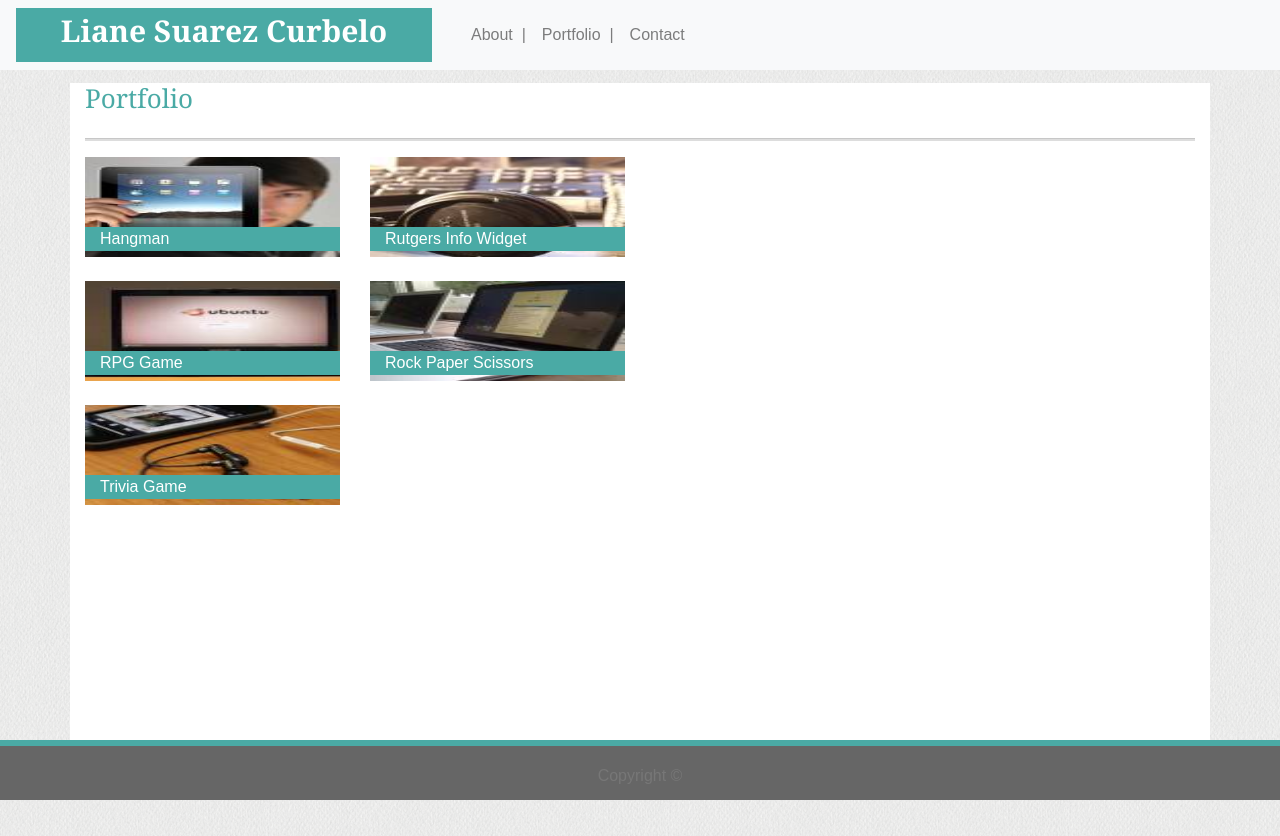
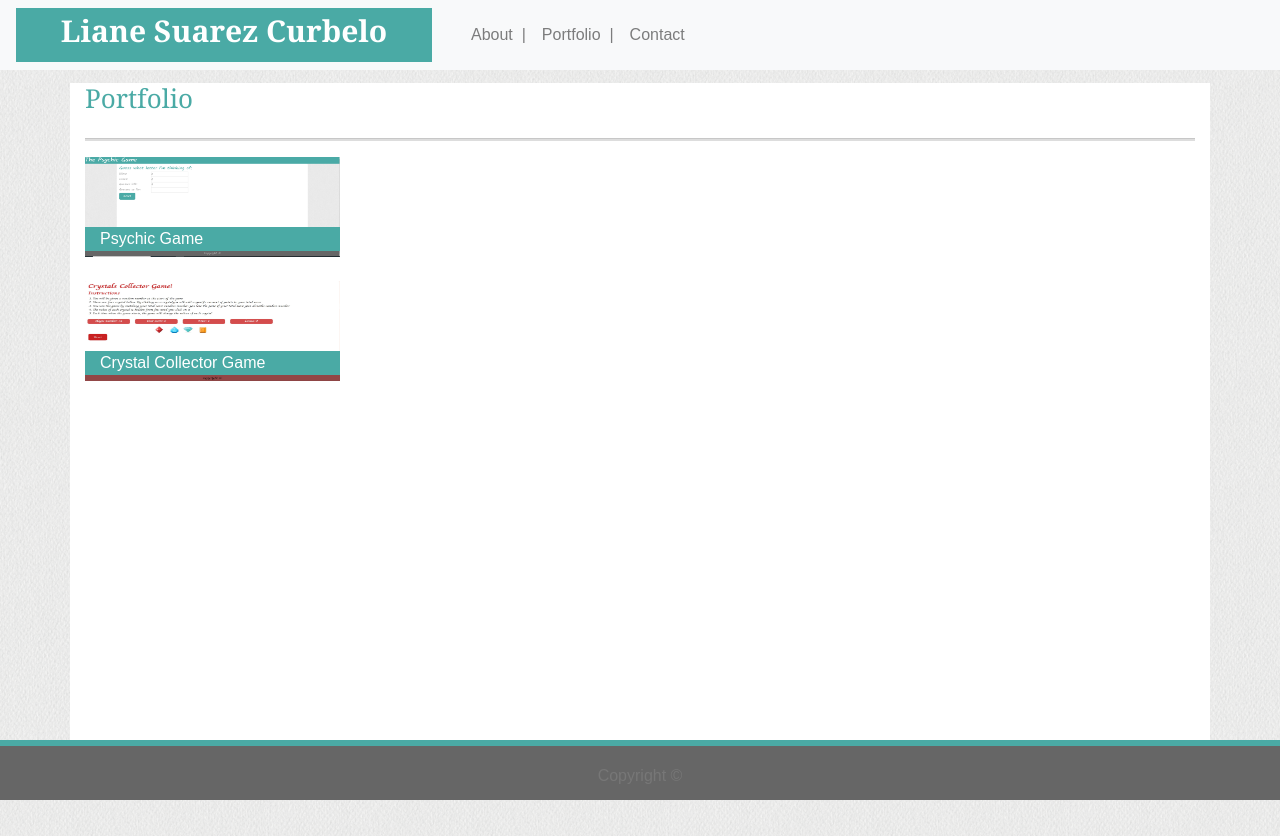
Before and after one commit to liane880218/Bootstrap-Portfolio, a plain HTML site: page portfolio.html in a window 1280 px wide. Shown: the top 836 px of the page. Drawn offline with nearby package versions, Linux system fonts and the light colour scheme.

Commit message:
Uploading changes on portfolio page

```diff
--- a/portfolio.html
+++ b/portfolio.html
@@ -47,21 +47,25 @@
                 <div class="col-md-3">
                     <div class="row">
                         <div class="col-md-12" >
-                            <img src="assets/images/img1.jpg" alt="Hangman">
+                            <a href="https://liane880218.github.io/Psychic-Game/index.html">
+                                <img src="assets/images/Psychic Game.JPG" alt="Psychic Game">
+                            </a>
                             <div class="col-md-12" id="info">
-                                Hangman
+                                Psychic Game
                             </div>
                         </div>
                     </div>
                     <div class="row">
                         <div class="col-md-12" >
-                                <img src="assets/images/img2.jpg" alt="RPG Game">
+                            <a href="https://liane880218.github.io/unit-4-game/index.html">
+                                <img src="assets/images/Crystal Collector Game.JPG" alt="Crystal Collector Game">
+                            </a>
                             <div class="col-md-12" id="info">
-                                RPG Game
+                                Crystal Collector Game
                             </div>
                         </div>
                     </div>
-                    <div class="row">
+                    <!-- <div class="row">
                         <div class="col-md-12" >
                                 <img src="assets/images/img3.jpg" alt="Trivia Game">
                             <div class="col-md-12" id="info">
@@ -91,7 +95,7 @@
                         <div class="col-md-12" >
                         </div>
                     </div>
-                </div>
+                </div>     -->
             </div>
         </section>
         <!-- Sticky footer -->
@@ -108,80 +112,3 @@
         <script src="https://getbootstrap.com/docs/4.1/dist/js/bootstrap.min.js"></script>
     </body>
 </html>
-
-
-<!-- <!DOCTYPE HTML>
-<html lang="en-us">
-    <head>
-        <meta charset="UTF-8">
-        <title>
-            Portfolio
-        </title>
-        <link rel="stylesheet" type="text/css" href="assets/css/style.css">
-    </head>
-    <body>
-        <header class="class_header">
-            <div class="title">
-                <h1>Liane Suarez Curbelo</h1>
-            </div>
-            <nav>
-                <a href="index.html">About</a>&nbsp;|&nbsp;
-                <a href="portfolio.html">Portfolio</a>&nbsp;|&nbsp;
-                <a href="contact.html">Contact</a>
-            </nav>
-        </header>
-        <section class="portfolio">
-            <article>
-                <header class="header_article">
-                    <h2>Portfolio</h2>
-                </header>
-                <div class="space"></div>
-                <table class="t">
-                    <tr>
-                        <td>
-                                <img src="assets/images/img1.jpg" alt="Hangman">
-                                <div class="info">
-                                    Hangman
-                                </div>
-                        </td>
-                        <td>
-                                <img src="assets/images/img2.jpg" alt="RPG Game">
-                                <div class="info">
-                                    RPG Game
-                                </div>
-                        </td>
-                    </tr>
-                    <tr>
-                        <td>
-                                <img src="assets/images/img3.jpg" alt="Trivia Game">
-                                <div class="info">
-                                    Trivia Game
-                                </div>
-                        </td>
-                        <td>
-                                <img src="assets/images/img4.jpg" alt="Rutgers Info Widget">
-                                <div class="info">
-                                    Rutgers Info Widget
-                                </div>
-                        </td>
-                    <tr>
-                    <tr>
-                        <td>
-                                <img src="assets/images/img5.jpg" alt="Rock Paper Scissors">
-                                <div class="info">
-                                    Rock Paper Scissors
-                                </div>
-                        </td>
-                        <td>
-
-                        </td>
-                    </tr>
-                </table>
-            </article>
-        </section>
-        <div class="space1"></div>
-        <footer>
-            <p>Copyright ©</p>
-        </footer>
-    </body>
-</html> -->
```
Also changed, not shown: assets/images/Crystal Collector Game.JPG (added), assets/images/Psychic Game.JPG (added).
